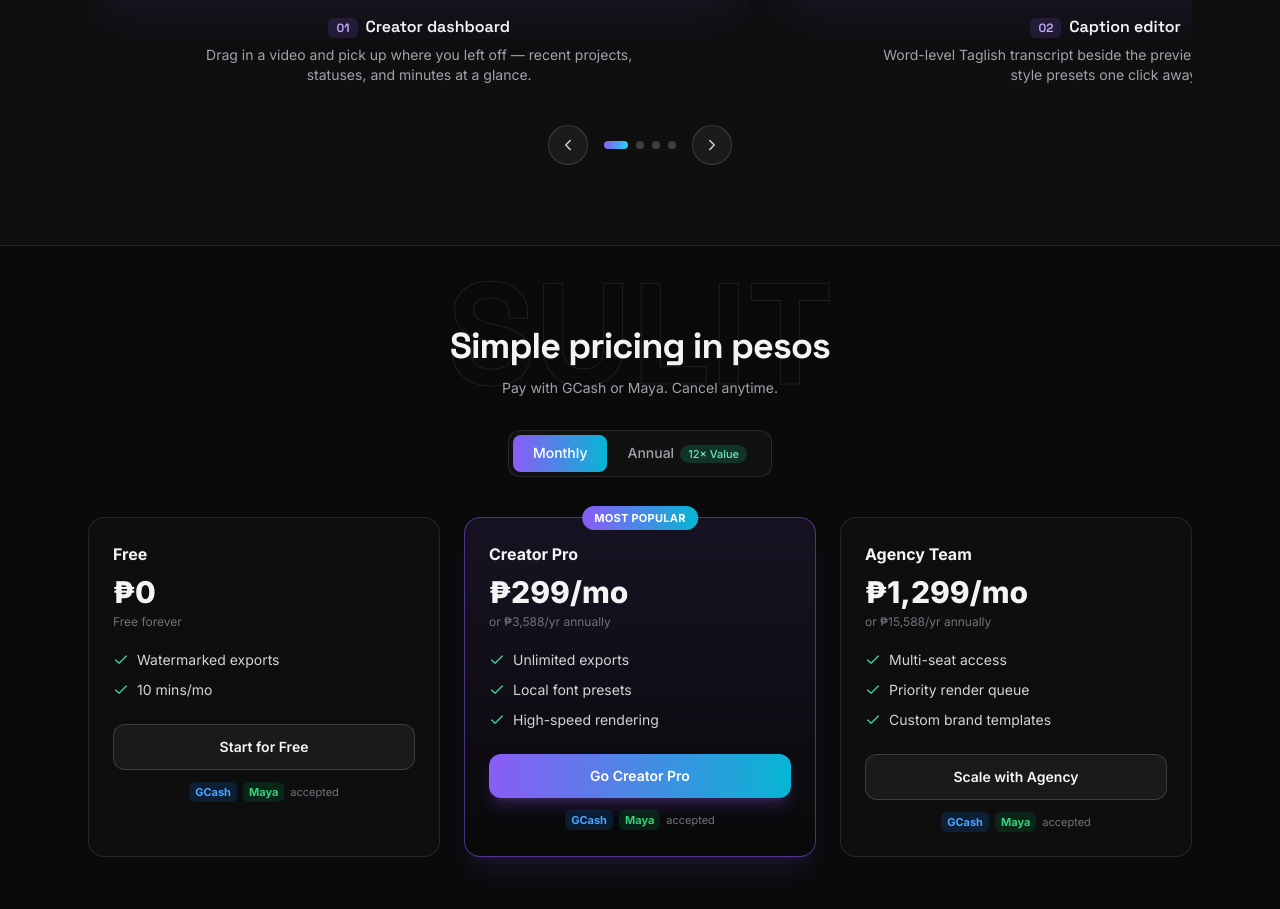
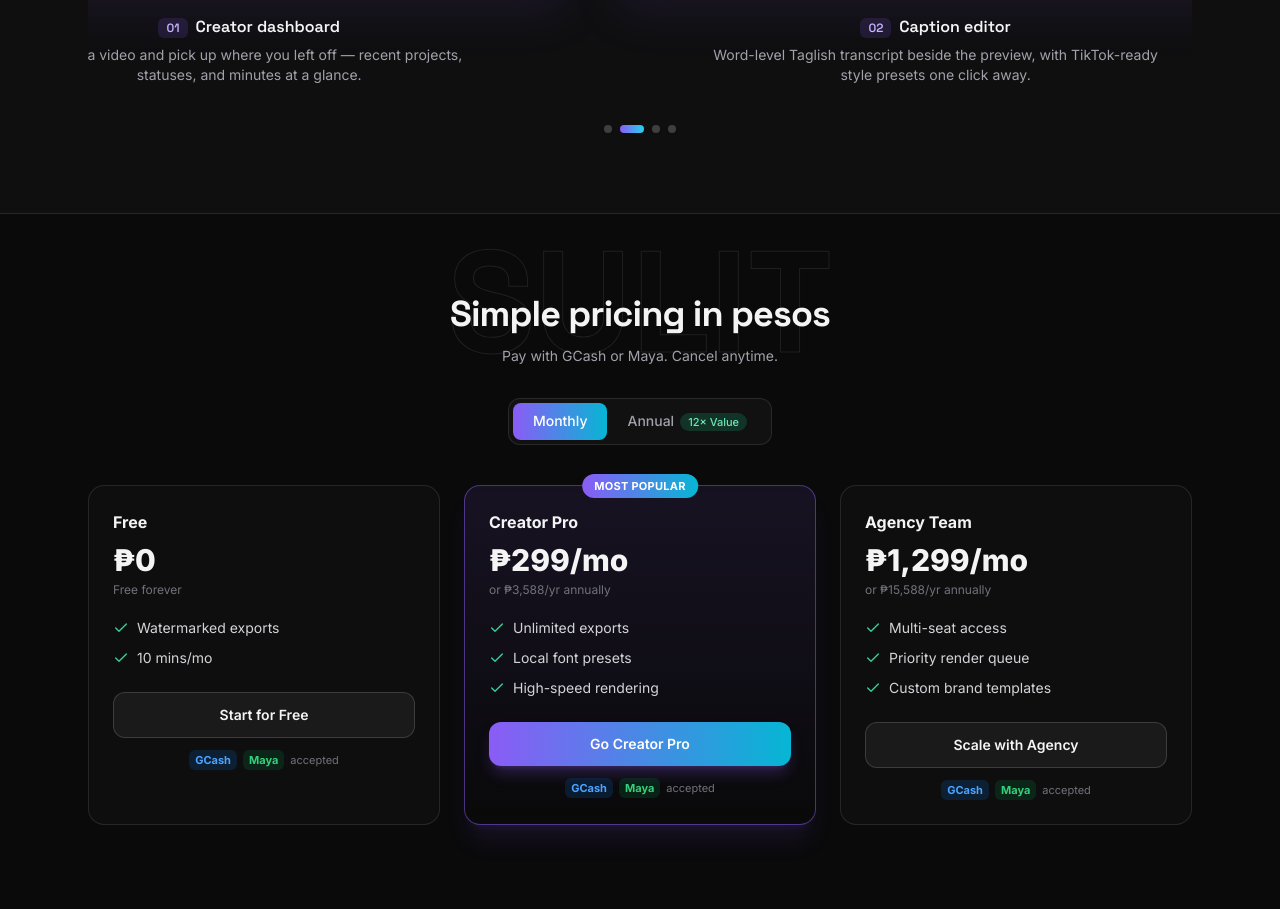
Before and after one commit to DenverAxelMarbida/tagscribe, a Next.js app: page / in a window 1280 px wide. Shown: the part 2453-3362 px from the top of the page. Built offline with nearby package versions, Linux system fonts and the light colour scheme.

Commit message:
feat: autoplay screenshot carousel, arrows removed

```diff
--- a/components/Screens.tsx
+++ b/components/Screens.tsx
@@ -1,23 +1,43 @@
 "use client";
 
-import { useCallback, useRef, useState, useEffect } from "react";
+import { useCallback, useEffect, useRef, useState } from "react";
 import Image from "next/image";
-import { motion } from "framer-motion";
-import { ChevronLeft, ChevronRight } from "lucide-react";
+import { motion, useReducedMotion } from "framer-motion";
 import { SCREEN_SHOTS } from "@/lib/constants";
+
+const AUTOPLAY_MS = 5000;
 
 export default function Screens() {
   const trackRef = useRef<HTMLDivElement>(null);
+  const pausedRef = useRef(false);
+  const reduceMotion = useReducedMotion();
   const [active, setActive] = useState(0);
+  const [retry, setRetry] = useState(0);
 
   const scrollTo = useCallback((i: number) => {
     const track = trackRef.current;
     if (!track) return;
     const clamped = (i + SCREEN_SHOTS.length) % SCREEN_SHOTS.length;
     const child = track.children[clamped] as HTMLElement | undefined;
-    child?.scrollIntoView({ behavior: "smooth", inline: "center", block: "nearest" });
+    child?.scrollIntoView({
+      behavior: reduceMotion ? "auto" : "smooth",
+      inline: "center",
+      block: "nearest",
+    });
     setActive(clamped);
-  }, []);
+  }, [reduceMotion]);
+
+  useEffect(() => {
+    if (reduceMotion) return;
+    const t = setTimeout(() => {
+      if (!pausedRef.current && document.visibilityState === "visible") {
+        scrollTo(active + 1);
+      } else {
+        setRetry((r) => r + 1);
+      }
+    }, AUTOPLAY_MS);
+    return () => clearTimeout(t);
+  }, [active, retry, reduceMotion, scrollTo]);
 
   useEffect(() => {
     const track = trackRef.current;
@@ -65,7 +85,27 @@
           className="mt-10 flex snap-x snap-mandatory gap-6 overflow-x-auto pb-4"
           style={{ scrollbarWidth: "none" }}
           aria-roledescription="carousel"
-          aria-label="TagScribe app screenshots"
+          aria-label="TagScribe app screenshots. Auto-advances every 5 seconds. Swipe to explore."
+          onPointerDown={() => {
+            pausedRef.current = true;
+          }}
+          onPointerUp={() => {
+            setTimeout(() => {
+              pausedRef.current = false;
+            }, AUTOPLAY_MS);
+          }}
+          onMouseEnter={() => {
+            pausedRef.current = true;
+          }}
+          onMouseLeave={() => {
+            pausedRef.current = false;
+          }}
+          onFocus={() => {
+            pausedRef.current = true;
+          }}
+          onBlur={() => {
+            pausedRef.current = false;
+          }}
         >
           {SCREEN_SHOTS.map((s, i) => (
             <article
@@ -107,15 +147,7 @@
           ))}
         </div>
 
-        <div className="mt-6 flex items-center justify-center gap-4">
-          <button
-            type="button"
-            aria-label="Previous screenshot"
-            onClick={() => scrollTo(active - 1)}
-            className="rounded-full border border-white/15 bg-white/5 p-2.5 text-zinc-300 transition-colors hover:bg-white/10 hover:text-white"
-          >
-            <ChevronLeft size={18} />
-          </button>
+        <div className="mt-6 flex items-center justify-center">
           <div className="flex gap-2" role="tablist" aria-label="Choose screenshot">
             {SCREEN_SHOTS.map((s, i) => (
               <button
@@ -131,14 +163,6 @@
               />
             ))}
           </div>
-          <button
-            type="button"
-            aria-label="Next screenshot"
-            onClick={() => scrollTo(active + 1)}
-            className="rounded-full border border-white/15 bg-white/5 p-2.5 text-zinc-300 transition-colors hover:bg-white/10 hover:text-white"
-          >
-            <ChevronRight size={18} />
-          </button>
         </div>
       </div>
     </section>
```
